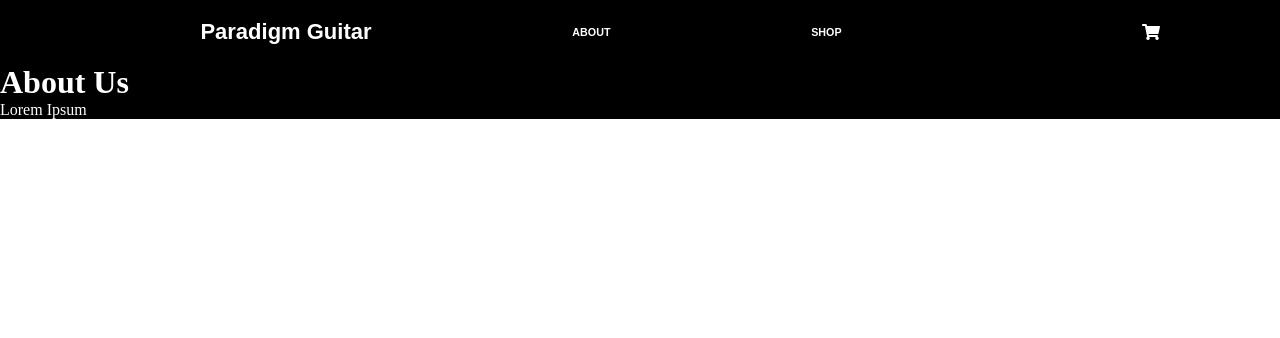
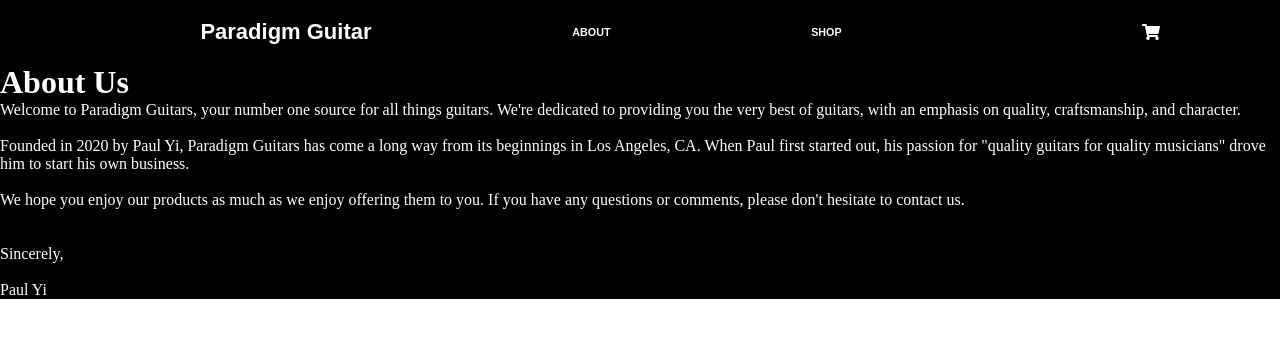
Before and after one commit to Pauljsyi/paradigmguitar-showcase, a React (Create React App) app: page /about in a window 1280 px wide. Shown: the top 338 px of the page. Built offline with nearby package versions, Linux system fonts and the light colour scheme.

Commit message:
productdetails render title price and image

```diff
--- a/src/components/About.js
+++ b/src/components/About.js
@@ -4,8 +4,20 @@ const About = () => {
     return (
         <div>
             <h1>About Us</h1>
-            <p>Lorem Ipsum</p>
-        </div>
+            <p>Welcome to Paradigm Guitars, your number one source for all things guitars. We're dedicated to providing you the very best of guitars, with an emphasis on quality, craftsmanship, and character.</p><br/>
+
+            <p>
+            Founded in 2020 by Paul Yi, Paradigm Guitars has come a long way from its beginnings in Los Angeles, CA. When Paul first started out, his passion for "quality guitars for quality musicians" drove him to start his own business.
+            </p><br/>
+
+            <p>
+            We hope you enjoy our products as much as we enjoy offering them to you. If you have any questions or comments, please don't hesitate to contact us.
+            </p><br/><br/>
+            <p>
+            Sincerely,<br/><br/>
+
+            Paul Yi</p>
+                    </div>
     )
 }
 
--- a/src/components/ProductDetails.js
+++ b/src/components/ProductDetails.js
@@ -29,6 +29,8 @@ const ProductDetails = (props) => {
     return (
         <div>
            <h1 className="black">{item.name}</h1>
+           <h1>{item.price}</h1>
+           <img src={item.img} alt={item.id} />
         </div>
     )
 }
```
